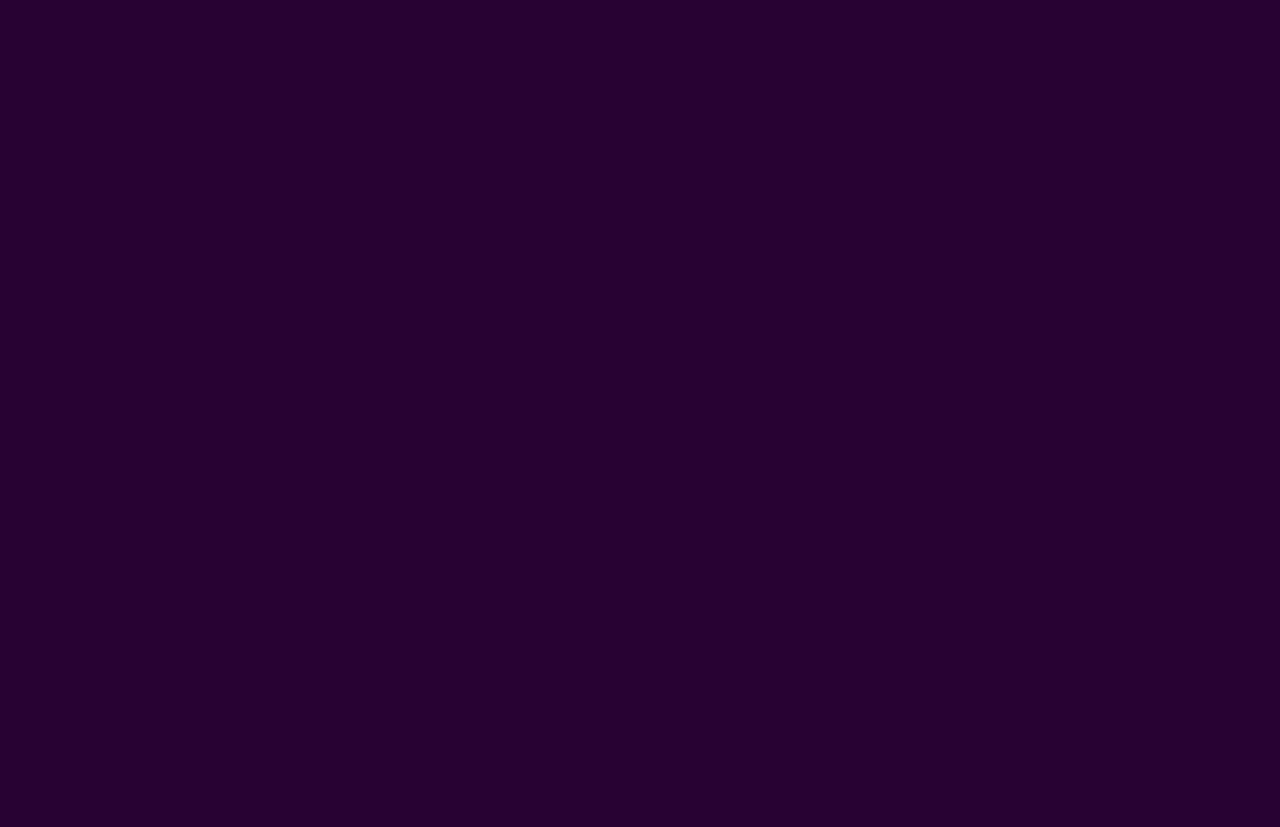
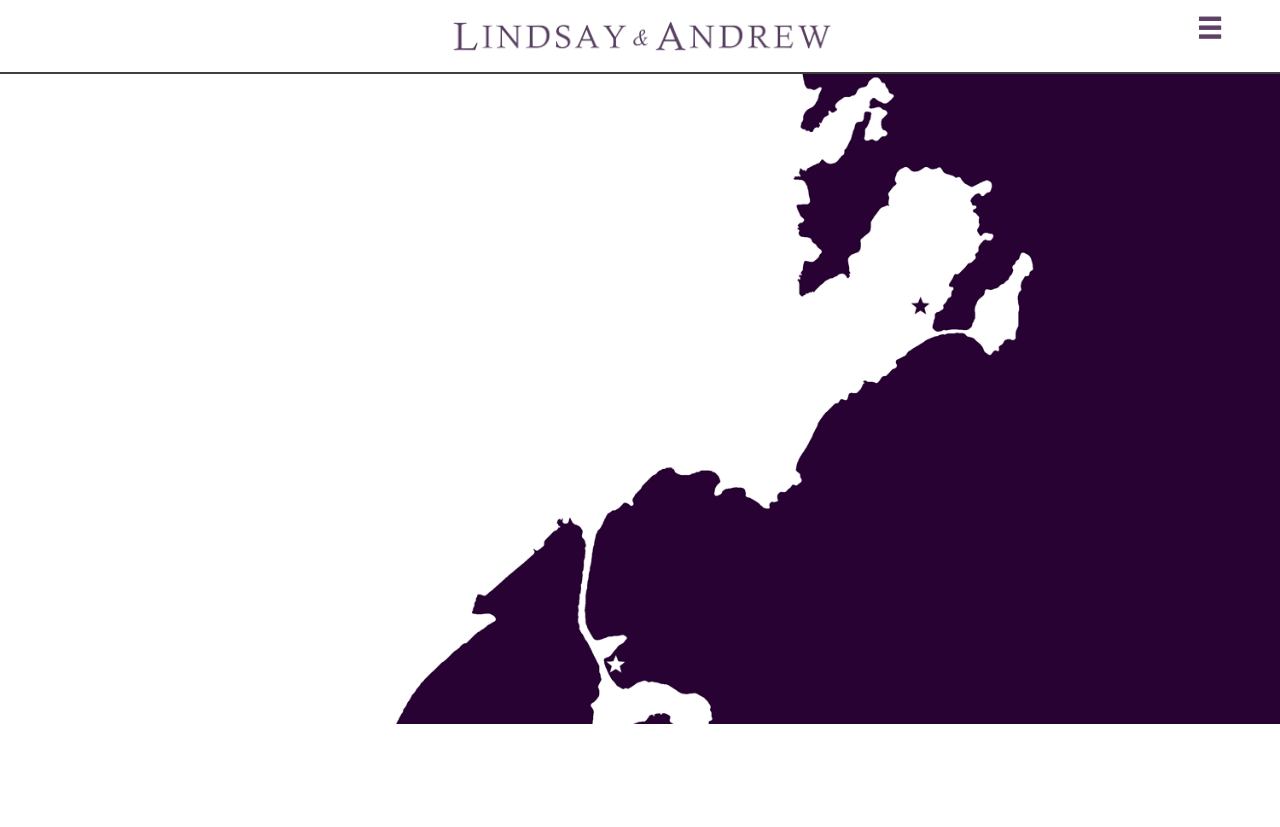
Before and after one commit to berziiii/Admonwedding, a plain HTML site: page src/index.html in a window 1280 px wide. Drawn offline with nearby package versions, Linux system fonts and the light colour scheme.

Commit message:
landing page
Edits 1

```diff
--- a/src/index.html
+++ b/src/index.html
@@ -21,14 +21,38 @@
 
 	<body>
 		<header>
+			<nav>
+				<div class="nav-container">
+					<div class="row">
+						<div class="col-lg-12 col-md-12 col-sm-12">
+							<div class="row">
+								<div class="col-lg-4 col-lg-offset-4 col-md-4 col-md-offset-4 col-sm-6 col-xs-6">
+									<img class="nav-image" src="images/names.png" rel="Lindsay and Andrew">
+								</div>
+								<div class="col-lg-4 col-md-4 col-sm-6 col-xs-6">
+									<a href="#"><span class="glyphicon glyphicon-menu-hamburger nav-menu"></span></a>
+								</div>
+							</div>
+						</div>
+					</div>
+				</div>
+			</nav>
 		</header>
 		<main>
-			<div class="wrapper-container">
+			<div class="main-container save-the-date">
 				<div class="row">
-					<div class="col-lg-12 col-md-12 col-sm-12">
-						<div class="row">
-							<div class="col-lg-12 col-md-12 col-sm-12">
+					<div class="col-lg-12 col-md-12 col-sm-12 ">
+						<div class="hero-container">
+							<div class="row">
+								<div class="col-lg-12 col-md-12 col-sm-12">
+								</div>
 							</div>
+						</div>
+					</div>
+				</div>
+				<div class="contact">
+					<div class="row">
+						<div class="col-lg-12 col-md-12 col-sm-12">
 						</div>
 					</div>
 				</div>
```
Also changed, not shown: src/css/main.sass (added, +78 -0 lines), src/css/bootstrap.min.css, src/css/main.css, src/images/names.png (added), src/images/save-the-date.png (added), 1 other file.
